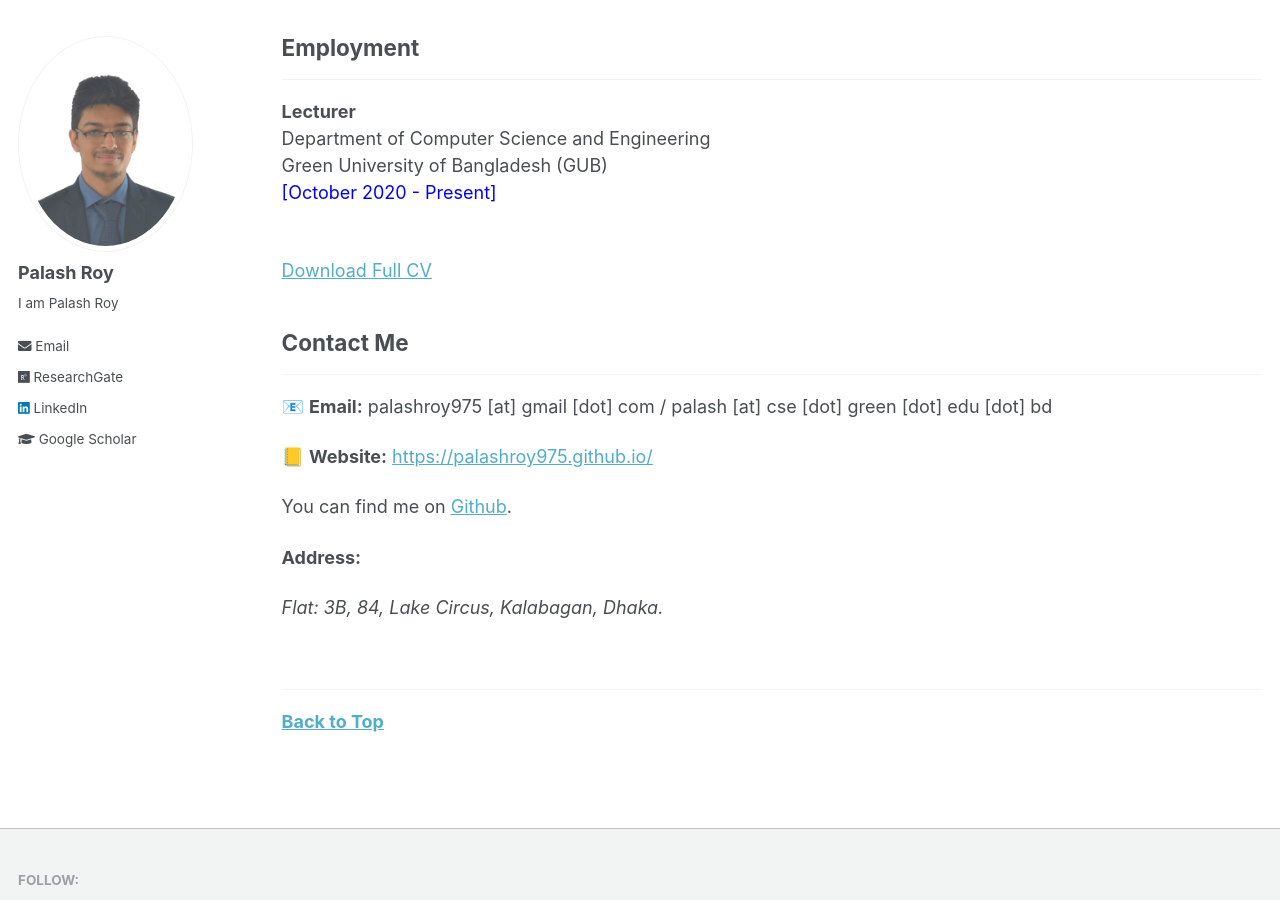
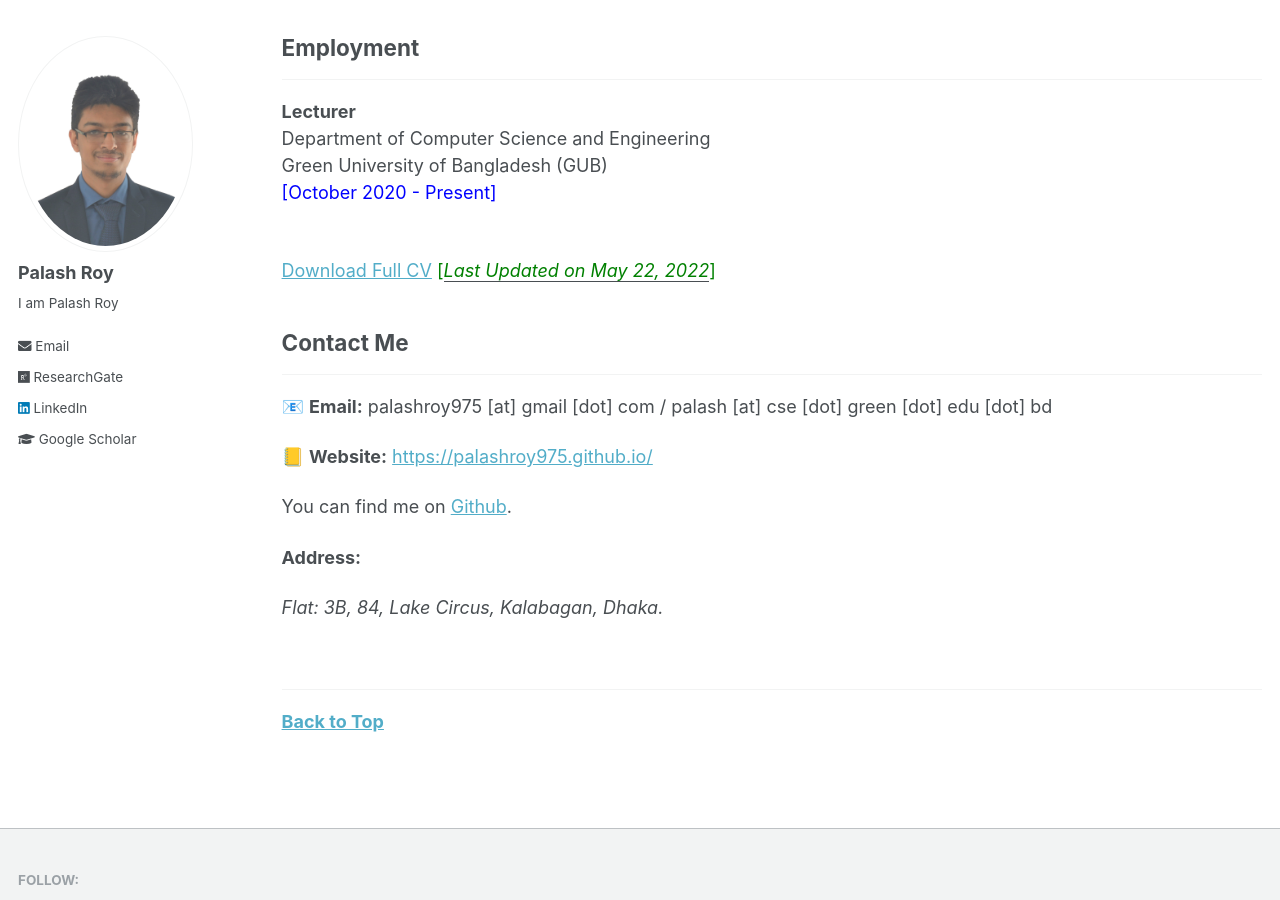
Before and after one commit to PalashRoy975/PalashRoy975.github.io, a Jekyll site: the page built from _pages/cv.md, in a window 1280 px wide and 900 px high, scrolled down 509 px. Built offline with Jekyll 4.4.1, drawn with Linux system fonts in a browser that asks for light colours.

Commit message:
Update cv.md

```diff
--- a/_pages/cv.md
+++ b/_pages/cv.md
@@ -25,7 +25,7 @@ Green University of Bangladesh (GUB)<br />
 <span style ="color:blue"> [October 2020 - Present] </span>
 <br /><br />
 
-[Download Full CV](https://PalashRoy975.github.io/files/Palash_Roy_CV_Updated_22nd_May_2022.pdf)
+[Download Full CV](https://PalashRoy975.github.io/files/Palash_Roy_CV_Updated_22nd_May_2022.pdf) <span style ="color:Green"> [<ins>*Last Updated on May 22, 2022*</ins>] </span>
 
 ## Contact Me
 -------------
```
